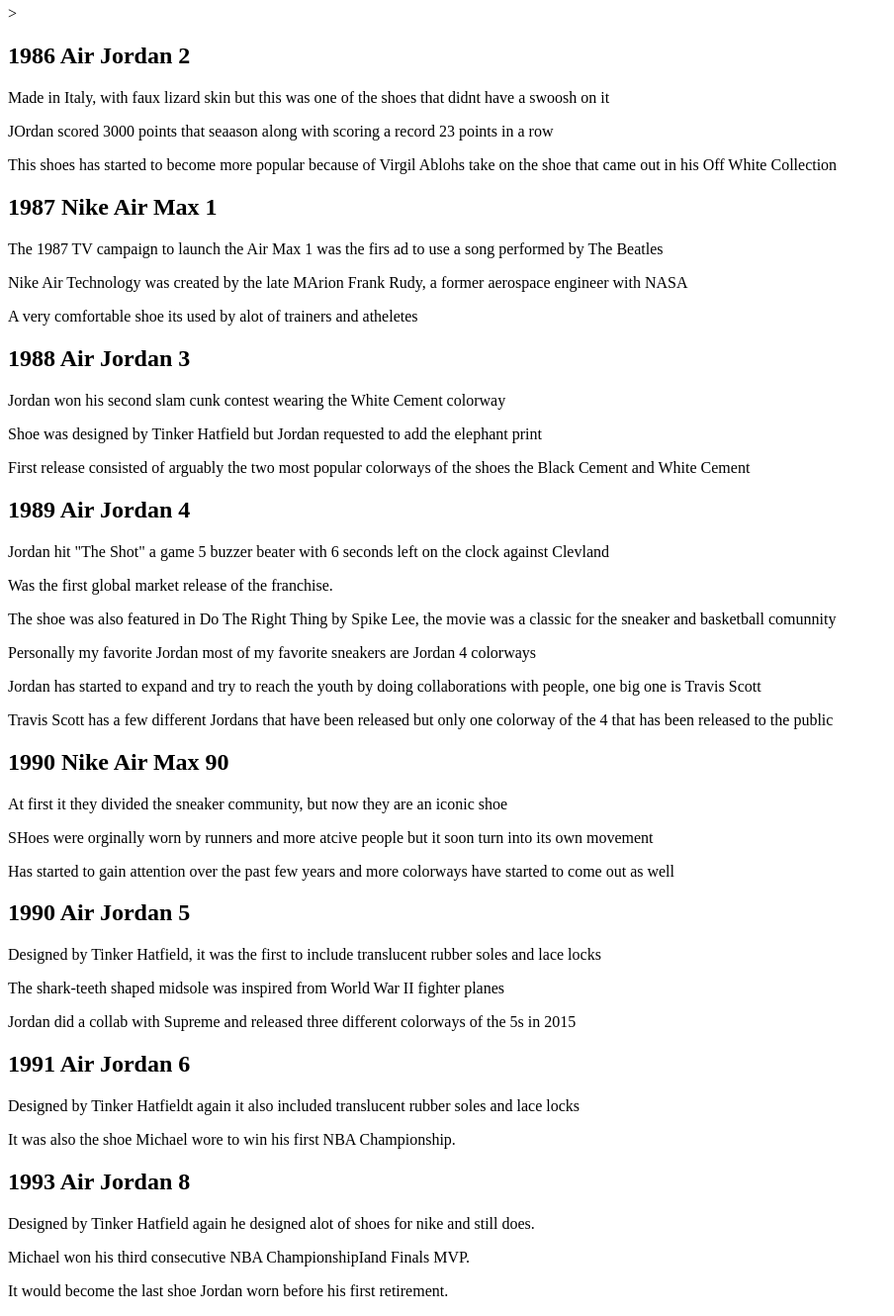
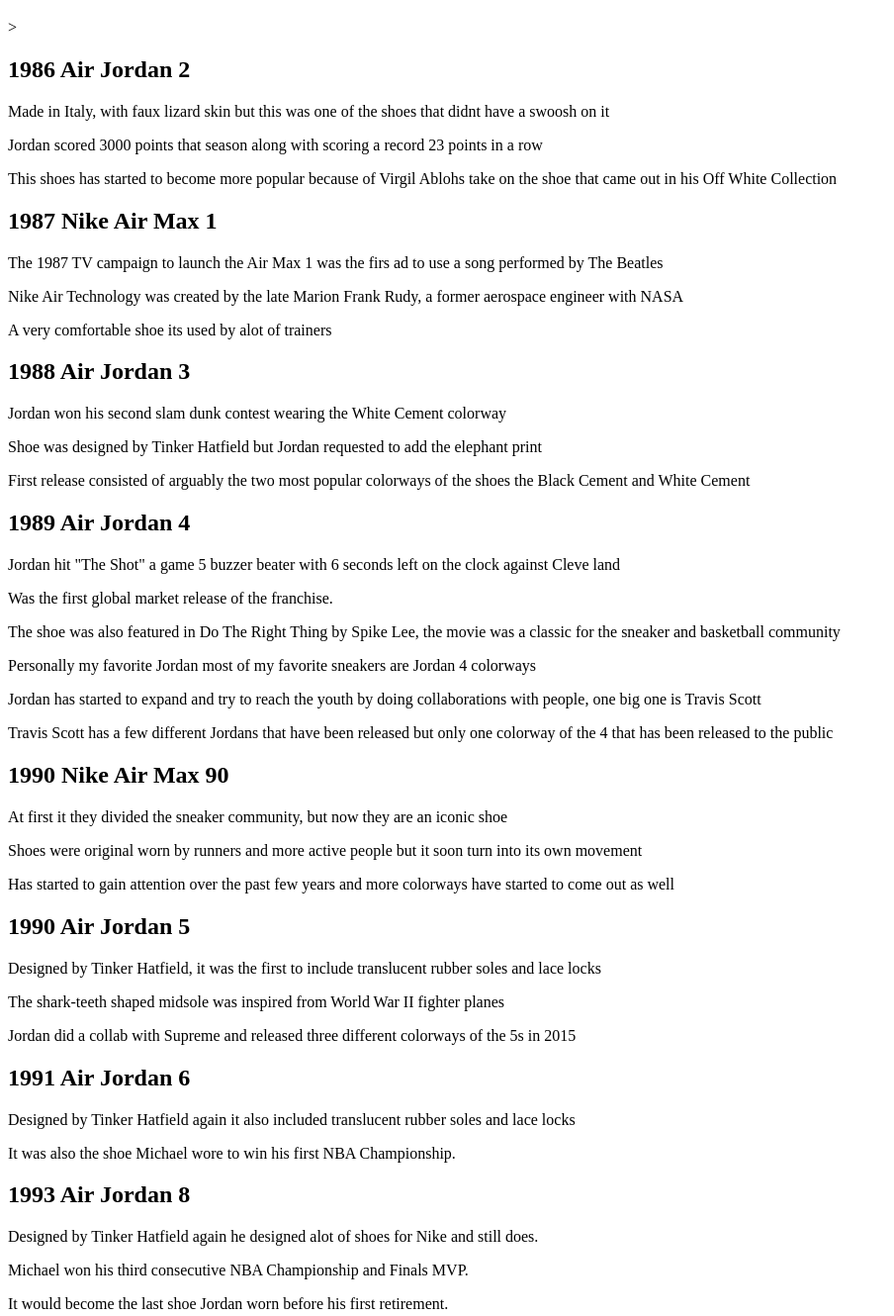
Before and after one commit to gordonsbugg/CIS133-final, a plain HTML site: page 1986-1995.html in a window 1280 px wide. Shown: the part 61-1391 px from the top of the page at 99% size, without its empty margins (0-904 px from the left). Drawn offline with Linux system fonts and the light colour scheme.

Commit message:
Update 1986-1995.html

```diff
--- a/1986-1995.html
+++ b/1986-1995.html
@@ -1,30 +1,33 @@
-<html>
+<!DOCTYPE html>
+<html lang="en">
 
+<!DOCTYPE html>
+<html lang="en">
 <head>
-    <title>1986-2000</title>
+    <title>1986-1995</title>
 </head>
 
 <body>
     <h1>1986-1995</h1>>
     <h2>1986 Air Jordan 2</h2>
     <p>Made in Italy, with faux lizard skin but this was one of the shoes that didnt have a swoosh on it</p>
-    <p>JOrdan scored 3000 points that seaason along with scoring a record 23 points in a row</p>
+    <p>Jordan scored 3000 points that season along with scoring a record 23 points in a row</p>
     <p>This shoes has started to become more popular because of Virgil Ablohs take on the shoe that came out in his Off
         White Collection</p>
     <h2>1987 Nike Air Max 1</h2>
     <p>The 1987 TV campaign to launch the Air Max 1 was the firs ad to use a song performed by The Beatles</p>
-    <p>Nike Air Technology was created by the late MArion Frank Rudy, a former aerospace engineer with NASA</p>
-    <p>A very comfortable shoe its used by alot of trainers and atheletes</p>
+    <p>Nike Air Technology was created by the late Marion Frank Rudy, a former aerospace engineer with NASA</p>
+    <p>A very comfortable shoe its used by alot of trainers</p>
     <h2>1988 Air Jordan 3</h2>
-    <p>Jordan won his second slam cunk contest wearing the White Cement colorway</p>
+    <p>Jordan won his second slam dunk contest wearing the White Cement colorway</p>
     <p>Shoe was designed by Tinker Hatfield but Jordan requested to add the elephant print</p>
     <p>First release consisted of arguably the two most popular colorways of the shoes the Black Cement and White Cement
     </p>
     <h2>1989 Air Jordan 4</h2>
-    <p>Jordan hit "The Shot" a game 5 buzzer beater with 6 seconds left on the clock against Clevland</p>
+    <p>Jordan hit "The Shot" a game 5 buzzer beater with 6 seconds left on the clock against Cleve land</p>
     <P>Was the first global market release of the franchise. </p>
     <p>The shoe was also featured in Do The Right Thing by Spike Lee, the movie was a classic for the sneaker and
-        basketball comunnity</p>
+        basketball community</p>
     <p>Personally my favorite Jordan most of my favorite sneakers are Jordan 4 colorways</p>
     <p>Jordan has started to expand and try to reach the youth by doing collaborations with people, one big one is
         Travis Scott</p>
@@ -32,18 +35,18 @@
         released to the public</p>
     <h2>1990 Nike Air Max 90</h2>
     <p>At first it they divided the sneaker community, but now they are an iconic shoe</p>
-    <p>SHoes were orginally worn by runners and more atcive people but it soon turn into its own movement</p>
+    <p>Shoes were original worn by runners and more active people but it soon turn into its own movement</p>
     <p>Has started to gain attention over the past few years and more colorways have started to come out as well</p>
     <h2>1990 Air Jordan 5</h2>
     <p>Designed by Tinker Hatfield, it was the first to include translucent rubber soles and lace locks</p>
     <p>The shark-teeth shaped midsole was inspired from World War II fighter planes</p>
     <p>Jordan did a collab with Supreme and released three different colorways of the 5s in 2015</p>
     <h2>1991 Air Jordan 6</h2>
-    <p>Designed by Tinker Hatfieldt again it also included translucent rubber soles and lace locks</p>
+    <p>Designed by Tinker Hatfield again it also included translucent rubber soles and lace locks</p>
     <p>It was also the shoe Michael wore to win his first NBA Championship.</p>
     <h2>1993 Air Jordan 8</h2>
-    <p>Designed by Tinker Hatfield again he designed alot of shoes for nike and still does.</p>
-    <p>Michael won his third consecutive NBA ChampionshipIand Finals MVP.</p>
+    <p>Designed by Tinker Hatfield again he designed alot of shoes for Nike and still does.</p>
+    <p>Michael won his third consecutive NBA Championship and Finals MVP.</p>
     <p>It would become the last shoe Jordan worn before his first retirement. </p>
     <h2>1993 Air Jordan 9</h2>
     <p> designed by Tinker Hatfield, the design of this shoe was inspired by baseball cleats that Jordan wore while
```
